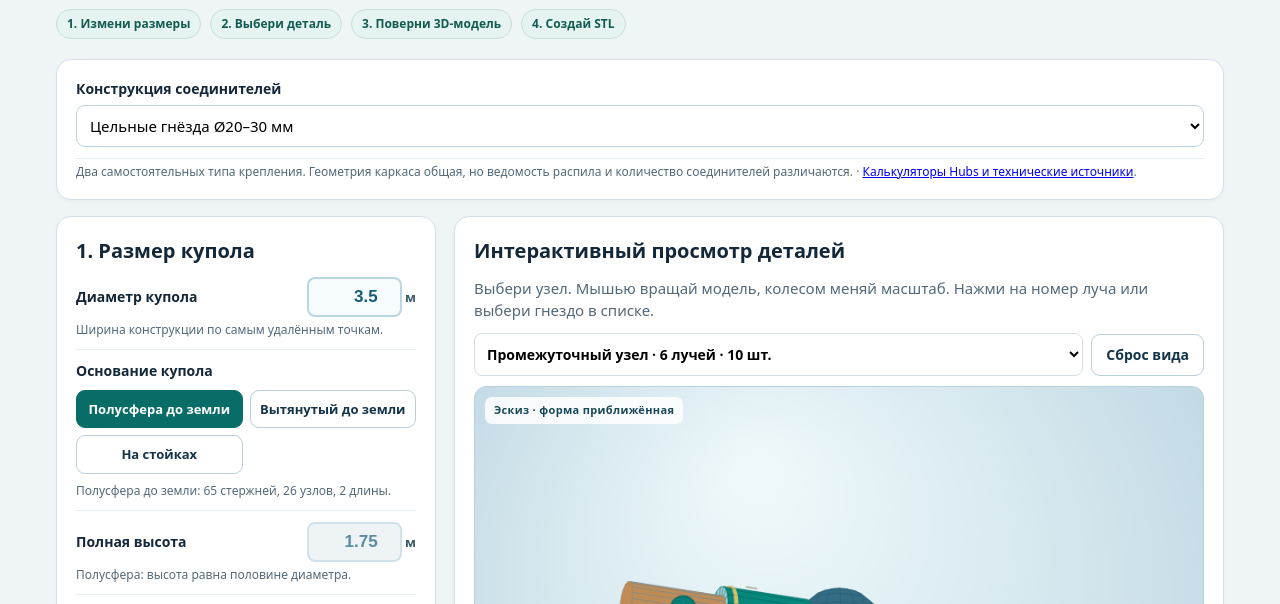
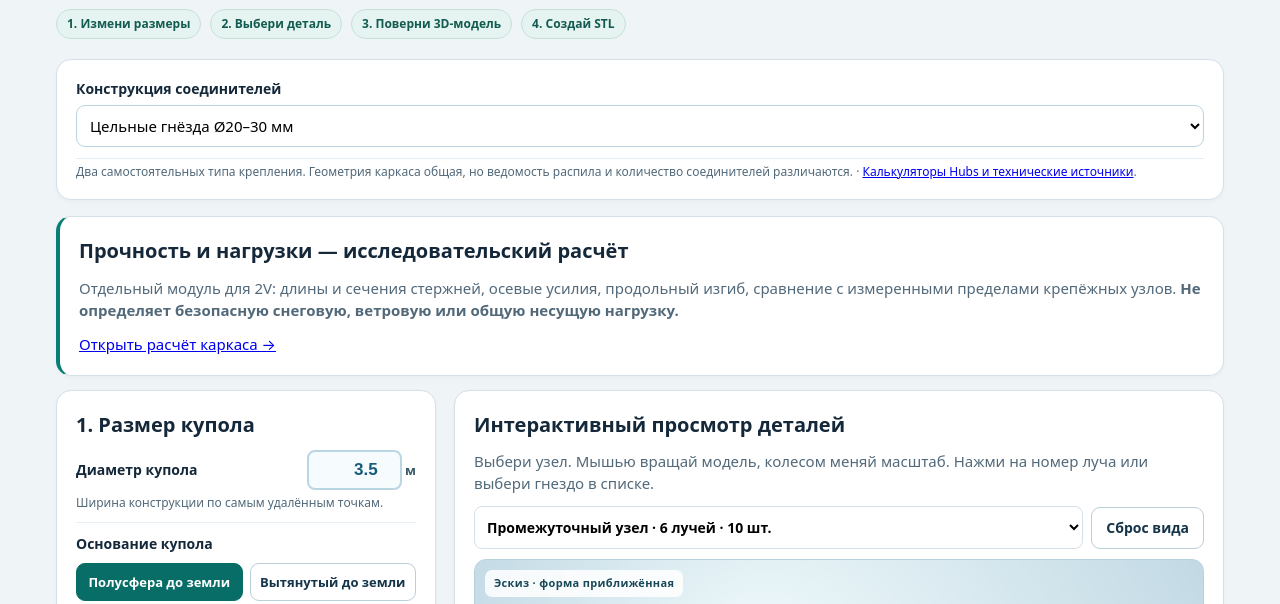
Before and after one commit to 4qsn1k/4qsn1k.github.io, a plain HTML site: page geodome/index.html in a window 1280 px wide. Shown: the part 121-725 px from the top of the page. Drawn offline with Linux system fonts and the light colour scheme.

Commit message:
feat(geodome): link preliminary structural mechanics calculator from main constructor

```diff
--- a/geodome/index.html
+++ b/geodome/index.html
@@ -23,6 +23,11 @@
 <p class="hint">В этом варианте учтено приблизительно 88 мм на два шаровых соединения, а не 2×глубина гнезда. Расчёт относится к стандартной полусфере 2V. Для вытянутого купола углы шарниров и длины рассчитываются отдельно.</p>
 <div class="actions"><a class="action" href="ball-joint/" style="display:inline-block;text-decoration:none;background:#08776d;color:#fff;border-radius:9px;padding:11px 15px;font-weight:700">Конструктор Ball-Joint → STL/ZIP</a><a href="https://github.com/4qsn1k/4qsn1k.github.io/blob/main/geodome/ball-joint/build_ball_joint.py">Генератор STEP (Python)</a></div>
 <div class="warning">Фиксация: прижимная пластина должна быть металлической, М6. Напечатанная тестовая пластина не рассчитана на нагрузку. Не применять для нагруженного укрытия без испытаний и анкеровки.</div></section>
+<section class="pane" style="margin-bottom:14px;border-left:4px solid #087e75">
+<h2>Прочность и нагрузки — исследовательский расчёт</h2>
+<p class="muted">Отдельный модуль для 2V: длины и сечения стержней, осевые усилия, продольный изгиб, сравнение с измеренными пределами крепёжных узлов. <b>Не определяет безопасную снеговую, ветровую или общую несущую нагрузку.</b></p>
+<a href="strength/">Открыть расчёт каркаса →</a>
+</section>
 <div class="layout" id="rigidDesigner"><div>
 <section class="pane"><h2>1. Размер купола</h2>
 <div class="field"><label>Диаметр купола <span class="right"><input id="diam" type="number" min="3" max="4" step="0.1" value="3.5"> м</span></label><div class="hint">Ширина конструкции по самым удалённым точкам.</div></div>
```
